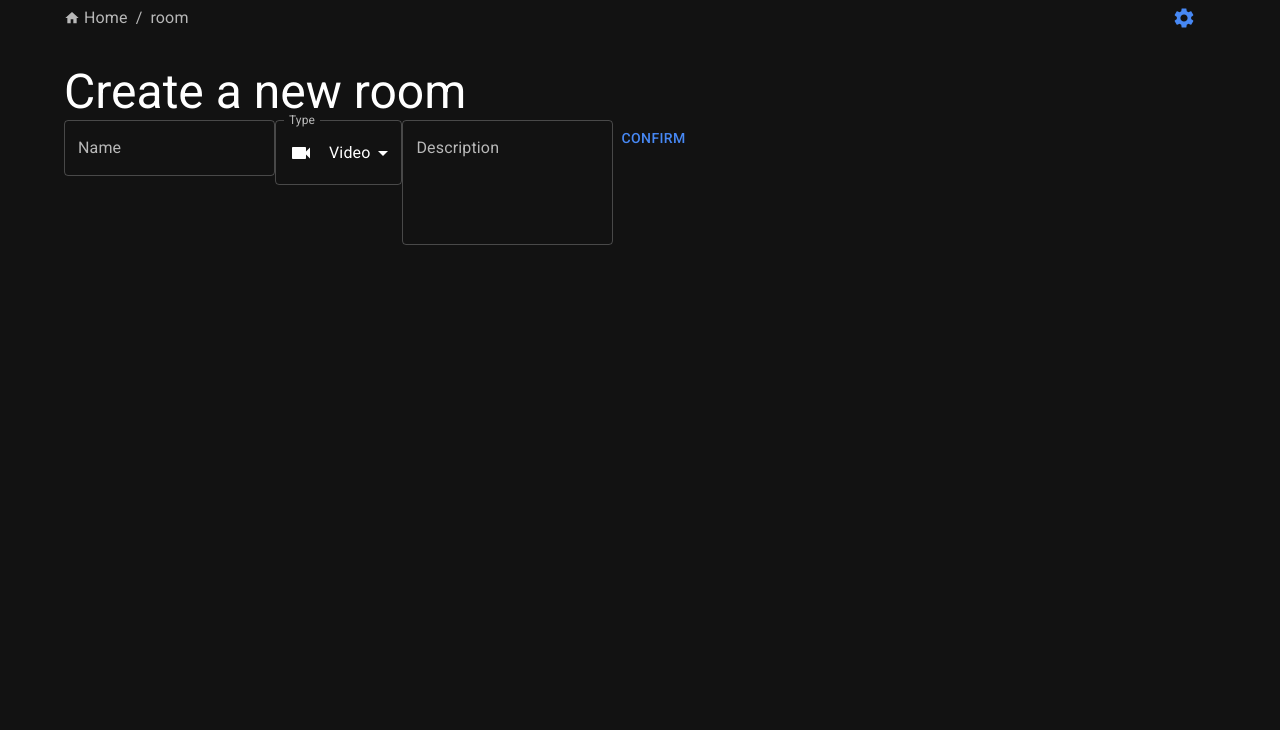
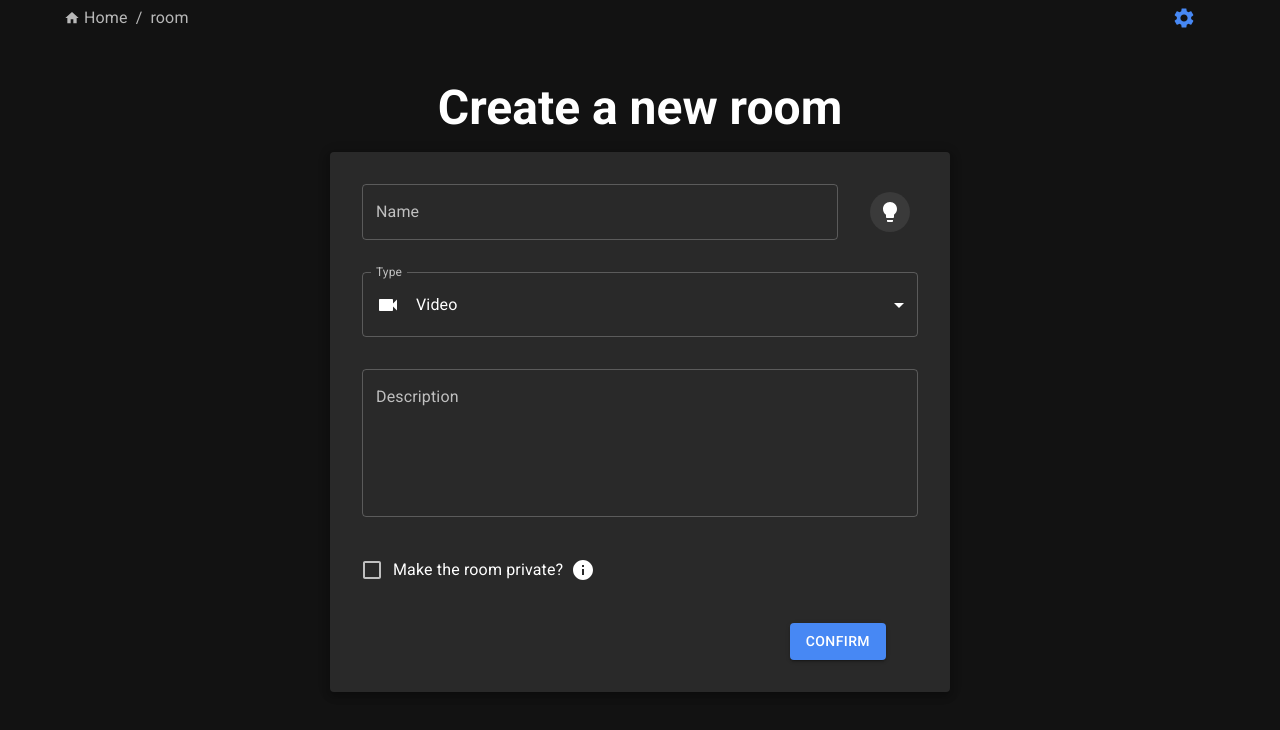
Before and after one commit to MartinHanak/rtc_chat_vite_frontend, a React (Vite) app: page /room in a window 1280 px wide. Shown: the top 730 px of the page. Built offline with nearby package versions, Linux system fonts and the light colour scheme; no server answers.

Commit message:
Enable private room creation

```diff
--- a/package.json
+++ b/package.json
@@ -18,6 +18,7 @@
     "@fontsource/roboto": "^5.0.8",
     "@mui/icons-material": "^5.14.9",
     "@mui/material": "^5.14.9",
+    "nanoid": "^5.0.1",
     "react": "^18.2.0",
     "react-dom": "^18.2.0",
     "react-router-dom": "^6.15.0",
--- a/src/routes/components/AvailableRoomsContext.tsx
+++ b/src/routes/components/AvailableRoomsContext.tsx
@@ -1,4 +1,4 @@
-import { createContext, useContext, useEffect, useRef, useState } from "react";
+import { createContext, useContext, useEffect, useMemo, useRef, useState } from "react";
 import { Room, isRoom } from "../../types/room";
 import { BACKEND_URL } from "../../util/config";
 
@@ -6,10 +6,11 @@ type AvailableRoomsContextStatus = 'loading' | 'listening' | 'error';
 
 interface AvailableRoomsContextValue {
     rooms: Room[];
+    publicRooms: Room[];
     status: AvailableRoomsContextStatus;
 }
 
-const AvailableRoomsContext = createContext<AvailableRoomsContextValue>({ rooms: [], status: 'loading' });
+const AvailableRoomsContext = createContext<AvailableRoomsContextValue>({ rooms: [], publicRooms: [], status: 'loading' });
 
 // eslint-disable-next-line react-refresh/only-export-components
 export const useAvailableRoomsContext = () => useContext(AvailableRoomsContext);
@@ -23,6 +24,10 @@ export function AvailableRoomsContextProvider({ children }: AvailableRoomsContex
     const EventSourceRef = useRef<EventSource | null>(null);
     const [rooms, setRooms] = useState<Room[]>([]);
     const [status, setStatus] = useState<AvailableRoomsContextStatus>('loading');
+
+    const publicRooms = useMemo(() => {
+        return rooms.filter((room) => room.privateRoom !== true);
+    }, [rooms]);
 
     useEffect(() => {
 
@@ -69,7 +74,7 @@ export function AvailableRoomsContextProvider({ children }: AvailableRoomsContex
     }, []);
 
     return (
-        <AvailableRoomsContext.Provider value={{ rooms, status }}>
+        <AvailableRoomsContext.Provider value={{ rooms, publicRooms, status }}>
             {children}
         </AvailableRoomsContext.Provider>
     );
--- a/src/routes/components/theme/theme.ts
+++ b/src/routes/components/theme/theme.ts
@@ -42,7 +42,7 @@ const getDesignTokens = (mode: PaletteMode) => ({
           },
           background: {
             default: "#fff",
-            secondaryDefault: "#e0e0e0",
+            secondaryDefault: "#fff", //"#e0e0e0",
             paper: "#fff",
             light: "#f6f6f6",
           },
--- a/src/routes/homepage/components/RoomList.tsx
+++ b/src/routes/homepage/components/RoomList.tsx
@@ -15,13 +15,13 @@ export default function RoomList({ filterItems, selectedTypes }: RoomList) {
 
     const roomTypeDisplayOrder: RoomType[] = ['video', 'audio', 'text'];
 
-    const { rooms, status } = useAvailableRoomsContext();
+    const { publicRooms, status } = useAvailableRoomsContext();
 
     const roomsFilteredByType = useMemo(() => {
 
-        return rooms.filter((room) => selectedTypes.includes(room.type));
+        return publicRooms.filter((room) => selectedTypes.includes(room.type));
 
-    }, [selectedTypes, rooms]);
+    }, [selectedTypes, publicRooms]);
 
 
     const roomsFilteredByFilterItems = useMemo(() => {
--- a/src/routes/room/NewRoomRoute.tsx
+++ b/src/routes/room/NewRoomRoute.tsx
@@ -1,19 +1,23 @@
-import { Alert, Box, Button, Container, FormControl, InputLabel, ListItemIcon, ListItemText, MenuItem, Select, SelectChangeEvent, Snackbar, TextField, Typography } from "@mui/material";
+import { Alert, Button, Card, Checkbox, Container, FormControl, FormControlLabel, IconButton, InputLabel, ListItemIcon, ListItemText, MenuItem, Select, SelectChangeEvent, Snackbar, Stack, TextField, Tooltip, Typography } from "@mui/material";
 import { FormEvent, useState } from "react";
 import { BACKEND_URL } from "../../util/config";
 import { RoomType } from "../../types/room";
 import { useNavigate } from "react-router-dom";
+import { nanoid } from "nanoid";
 
 import VideocamIcon from '@mui/icons-material/Videocam';
 import AudiotrackIcon from '@mui/icons-material/Audiotrack';
 import CreateIcon from '@mui/icons-material/Create';
 import HeaderFiller from "../../components/HeaderFiller";
+import InfoIcon from '@mui/icons-material/Info';
+import LightbulbIcon from '@mui/icons-material/Lightbulb';
 
 export default function NewRoomRoute() {
 
     const [name, setName] = useState<string>('');
     const [type, setType] = useState<RoomType>('video');
     const [description, setDescription] = useState<string>('');
+    const [privateRoom, setPrivateRoom] = useState<boolean>(false);
 
     const [open, setOpen] = useState(false);
     const [message, setMessage] = useState('');
@@ -23,6 +27,10 @@ export default function NewRoomRoute() {
 
     const handleClose = () => {
         setOpen(false);
+    };
+
+    const handleGeneratingRandomName = () => {
+        setName(nanoid());
     };
 
 
@@ -47,7 +55,8 @@ export default function NewRoomRoute() {
             body: JSON.stringify({
                 name: encodeURIComponent(inputName),
                 type,
-                description
+                description,
+                privateRoom
             })
         }).then((res) => {
             if (res.ok) {
@@ -59,7 +68,7 @@ export default function NewRoomRoute() {
                 navigate(`/room/${encodeURIComponent(inputName)}`);
             } else {
                 setOpen(true);
-                setMessage(`Room with the name ${name} already exists.`);
+                setMessage(`Room with the given name ${name} already exists.`);
                 setSeverity('error');
             }
         }).catch((err) => console.log(err));
@@ -72,18 +81,31 @@ export default function NewRoomRoute() {
     }
 
     return (
-        <Container>
+        <Container sx={{ display: 'flex', flexDirection: 'column', justifyContent: 'center', alignItems: "center" }}>
             <HeaderFiller />
-            <Typography variant="h3">Create a new room</Typography>
+            <Typography variant="h3" fontWeight={700} sx={{
+                paddingY: 2,
+                paddingX: 4,
+            }}>
+                Create a new room
+            </Typography>
 
-            <Box
+            <Card
                 component="form"
                 onSubmit={handleSubmit}
                 noValidate
                 autoComplete="off"
+                sx={{
+                    padding: 4,
+                    width: '100%',
+                    maxWidth: '620px',
+                    marginBottom: '360px',
+                    boxShadow: theme => theme.shadows[5],
+                    display: 'flex', flexDirection: 'column', justifyContent: 'start', alignItems: 'start',
+                    gap: 4,
+                    backgroundColor: theme => theme.palette.background.secondaryDefault
+                }}
             >
-                <TextField id="outlined-basic" label="Name" variant="outlined" value={name} onChange={(e) => setName(e.target.value)} />
-
                 <Snackbar anchorOrigin={{ vertical: 'top', horizontal: 'center' }}
                     open={open}
                     onClose={handleClose}
@@ -92,12 +114,29 @@ export default function NewRoomRoute() {
                     <Alert onClose={handleClose} severity={severity} sx={{ width: '100%' }}>
                         {message}
                     </Alert>
-
                 </Snackbar>
 
+                <Stack flexDirection={'row'} justifyContent={'center'} alignItems={'center'} width={1} gap={4}>
+                    <TextField id="outlined-basic" label="Name" variant="outlined"
+                        value={name}
+                        onChange={(e) => setName(e.target.value)}
+                        sx={{ width: 1, flexGrow: 1 }}
+                    />
 
-                <FormControl>
-                    <InputLabel id="type-select-label">Type</InputLabel>
+                    <Tooltip title="Generate a random name">
+                        <IconButton onClick={handleGeneratingRandomName} sx={{
+                            flexShrink: 0, marginRight: 1,
+                            '&.MuiIconButton-root': {
+                                backgroundColor: theme => theme.palette.action.hover
+                            }
+                        }}>
+                            <LightbulbIcon />
+                        </IconButton>
+                    </Tooltip>
+                </Stack>
+
+                <FormControl sx={{ width: 1 }}>
+                    <InputLabel id="type-select-label" >Type</InputLabel>
                     <Select
                         labelId="type-select-label"
                         id="type-select"
@@ -105,6 +144,7 @@ export default function NewRoomRoute() {
                         label="Type"
                         onChange={handleTypeChange}
                         sx={{
+                            width: 1,
                             '& .MuiSelect-select': {
                                 display: 'flex', flexDirection: 'row', alignItems: 'center', justifyContent: 'start',
                                 gap: 2
@@ -135,10 +175,31 @@ export default function NewRoomRoute() {
                     </Select>
                 </FormControl>
 
-                <TextField label="Description" multiline rows={4} value={description} onChange={(e) => setDescription(e.target.value)} />
 
-                <Button type="submit"> Confirm </Button>
-            </Box>
+
+                <TextField label="Description" multiline minRows={5}
+                    value={description}
+                    onChange={(e) => setDescription(e.target.value)}
+                    sx={{
+                        width: 1
+                    }} />
+
+                <Stack direction={"row"} justifyContent={"start"} alignItems={"center"}>
+                    <FormControlLabel
+                        control={<Checkbox checked={privateRoom} onChange={(e) => setPrivateRoom(e.target.checked)} />}
+                        label="Make the room private?"
+                        labelPlacement="end"
+                        sx={{
+                            marginRight: 1,
+                        }}
+                    />
+                    <Tooltip title="Private rooms are hidden on the home page but anyone with the link can still visit them.">
+                        <InfoIcon />
+                    </Tooltip>
+                </Stack>
+
+                <Button variant="contained" type="submit" sx={{ alignSelf: 'end', marginRight: { xs: 2, sm: 4 } }}> Confirm </Button>
+            </Card>
         </Container>
     );
 }
--- a/src/types/room.ts
+++ b/src/types/room.ts
@@ -7,6 +7,7 @@ export interface Room {
   type: RoomType;
   description: string;
   createdAt: number;
+  privateRoom: boolean;
 }
 
 export function isRoom(input: unknown): input is Room {
@@ -17,9 +18,11 @@ export function isRoom(input: unknown): input is Room {
     "type" in input &&
     "description" in input &&
     "createdAt" in input &&
+    "privateRoom" in input &&
     typeof input.name === "string" &&
     typeof input.description === "string" &&
     typeof input.type === "string" &&
+    typeof input.privateRoom === "boolean" &&
     (input.type === "video" ||
       input.type === "audio" ||
       input.type === "text") &&
```
Also changed, not shown: 1 other file (tests, documents, lock files or other folders).
